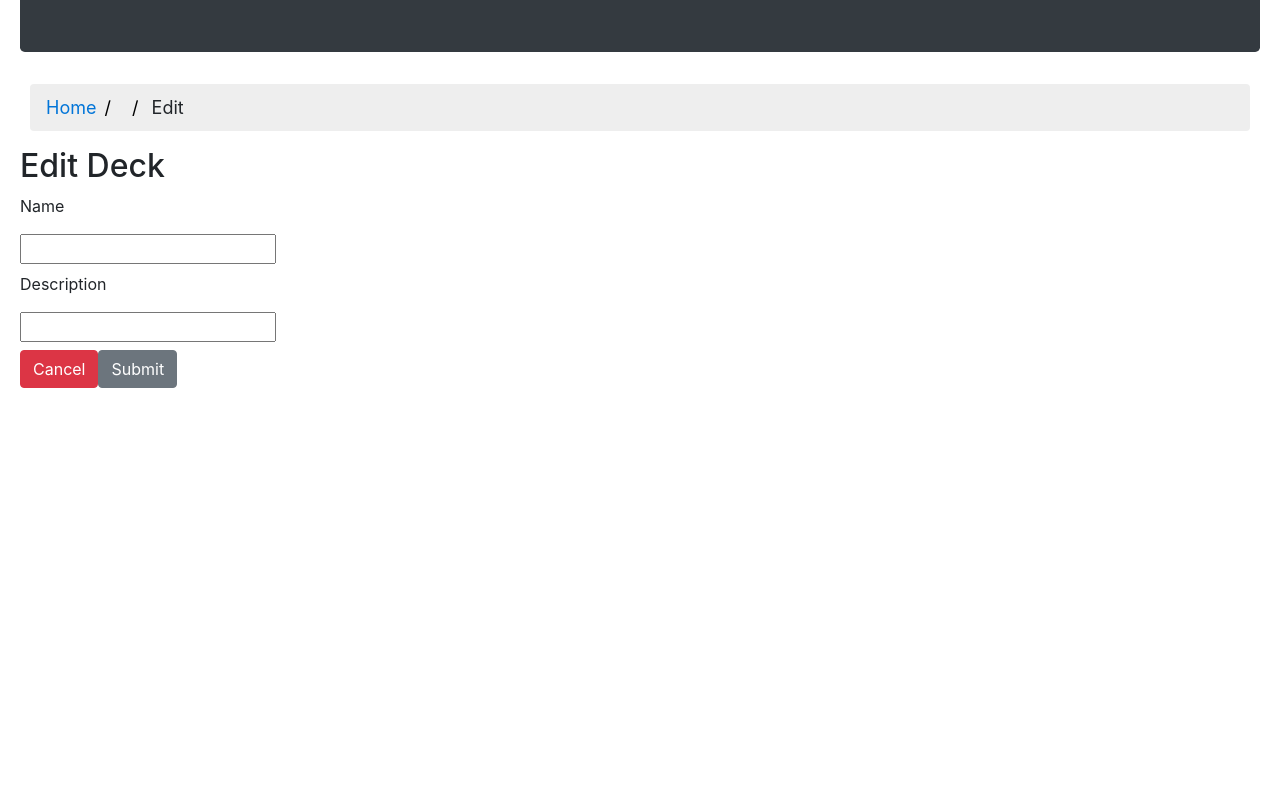
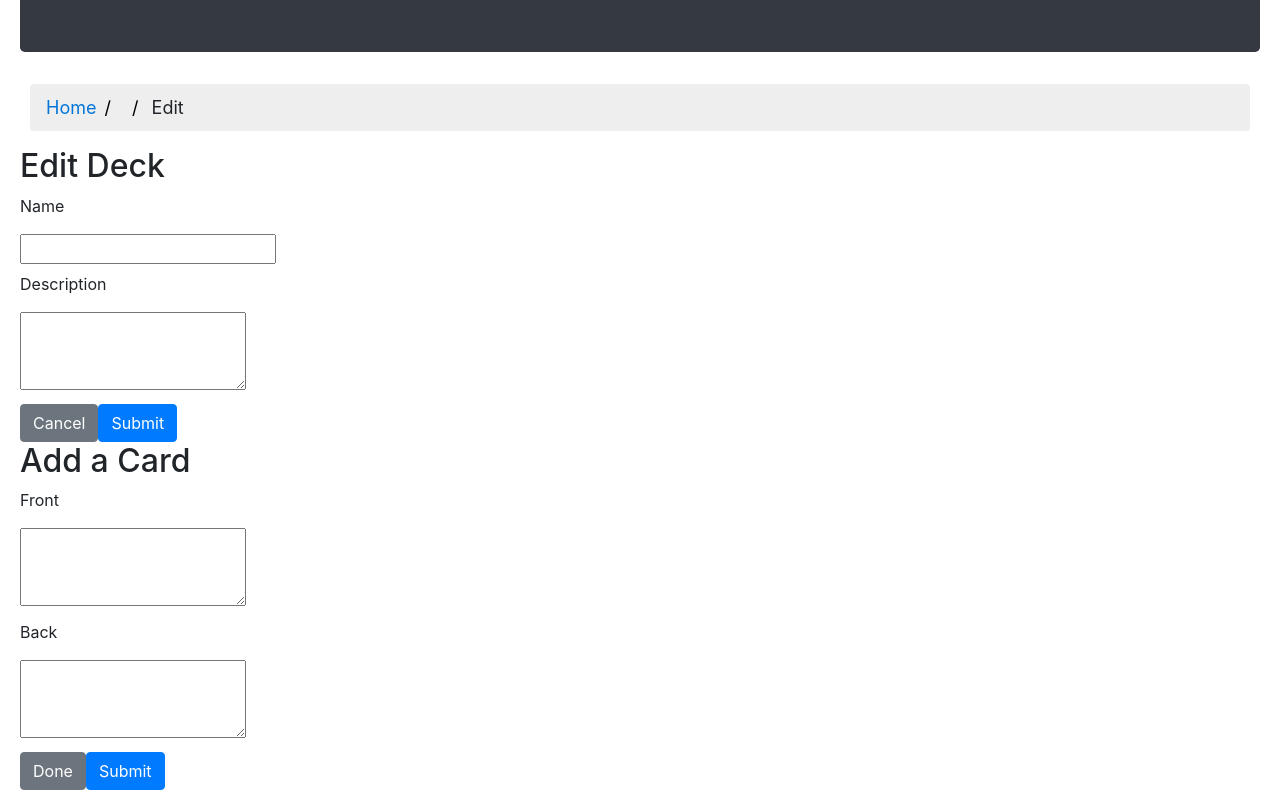
Before and after one commit to RossHartIV/FlashCards, a React (Create React App) app: page /decks/1/edit in a window 1280 px wide. Shown: the part 217-1017 px from the top of the page. Before the commit the page ends 800 px from the top, so only its background shows below. Built offline with nearby package versions, Linux system fonts and the light colour scheme; no server answers; a web font is replaced by a local one.

Commit message:
Sixth upload

```diff
--- a/src/Layout/PageComponents/Deck.js
+++ b/src/Layout/PageComponents/Deck.js
@@ -49,11 +49,14 @@ export default function Deck() {
         return cards.map((card) => (
         <div key={card.id} className="card">
             <div className="cardHeader-Container" >
+
                 <div className="deckHeader-Child">
-                    Front: {card.front}
+                    <p>Front:</p>
+                    <p>{card.front}</p>
                 </div>
                 <div className="cardHeader-Child">
-                    Back: {card.back}
+                    <p>Back:</p>
+                    <p>{card.back}</p>
                 </div>
             </div>
             <div className="cardLinks-Container">
@@ -86,10 +89,10 @@ export default function Deck() {
                 <button className="btn btn-secondary">Edit</button>
             </Link>
             <Link to='./study' className="deckViewLinks-Child">
-                <button className="btn btn-secondary">Study</button>
+                <button className="btn btn-primary">Study</button>
             </Link>
             <Link to='./cards/new' className="deckViewLinks-Child">
-                <button className="btn btn-secondary">Add Cards</button>
+                <button className="btn btn-primary">Add Cards</button>
             </Link>
             <button onClick={handleDeleteDeck} className="deckViewLinks-Child btn btn-danger">Delete</button>
         </div>
--- a/src/Layout/PageComponents/EditDeck.js
+++ b/src/Layout/PageComponents/EditDeck.js
@@ -5,6 +5,7 @@ import {
     useParams,
   } from "react-router-dom";
   import "./../App.css";
+import FormComponent from "./FormComponent.js";
 
   export default function Edit() {
     const { deckId } = useParams();
@@ -61,14 +62,16 @@ import {
             <br />
             <label htmlFor="description">
                 <p>Description</p>
-                <input id="description" type="text" name="description" onChange={handleDescriptionChange} value={deckDescription}/>
+                <textarea rows='3'  id="description" type="text" name="description" onChange={handleDescriptionChange} value={deckDescription}/>
             </label>
             <br />
             <Link to='./'>
-                <button className="btn btn-danger">Cancel</button>
+                <button className="btn btn-secondary">Cancel</button>
             </Link>
-            <button type="submit" className="btn btn-secondary">Submit</button>
+            <button type="submit" className="btn btn-primary">Submit</button>
         </form>
+        <h1>Add a Card</h1>
+        <FormComponent deck={deck} cardId={false}/>
         </>
     )
   }
--- a/src/Layout/PageComponents/FormComponent.js
+++ b/src/Layout/PageComponents/FormComponent.js
@@ -61,7 +61,7 @@ export default function FormComponent({ deck, cardId }) {
             <Link to={sendBack()}>
                 <button className="btn btn-secondary">Done</button>
             </Link>
-            <button type="submit" className="btn btn-secondary">Submit</button>
+            <button type="submit" className="btn btn-primary">Submit</button>
         </form>
     )
 }
--- a/src/Layout/PageComponents/Home.js
+++ b/src/Layout/PageComponents/Home.js
@@ -42,7 +42,7 @@ export default function Home() {
                         <button className="btn btn-secondary">Edit</button>
                     </Link>
                     <Link to={`./decks/${deck['id']}/study`} className="homeLinks-Child">
-                        <button className="btn btn-secondary">Study</button>
+                        <button className="btn btn-primary">Study</button>
                     </Link>
                     <button onClick={handleDelete} id={deck['id']} className="btn btn-danger homeLinks-Child">Delete</button>
 
--- a/src/Layout/PageComponents/NewDeck.js
+++ b/src/Layout/PageComponents/NewDeck.js
@@ -57,9 +57,9 @@ export default function NewDeck() {
             </label>
             <br />
             <Link to='/'>
-                <button className="btn btn-danger">Cancel</button>
+                <button className="btn btn-secondary">Cancel</button>
             </Link>
-            <button onClick={handleSubmit} className="btn btn-secondary">Submit</button>
+            <button onClick={handleSubmit} className="btn btn-primary">Submit</button>
         </form>
         </>
     )
```
